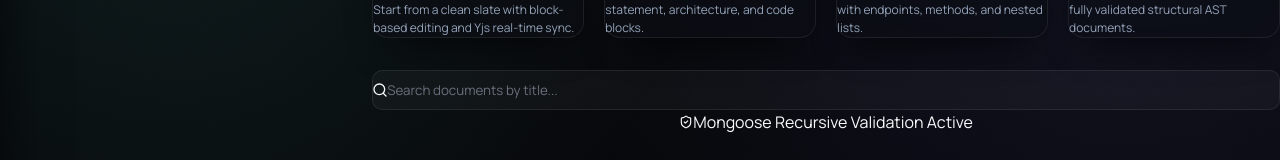
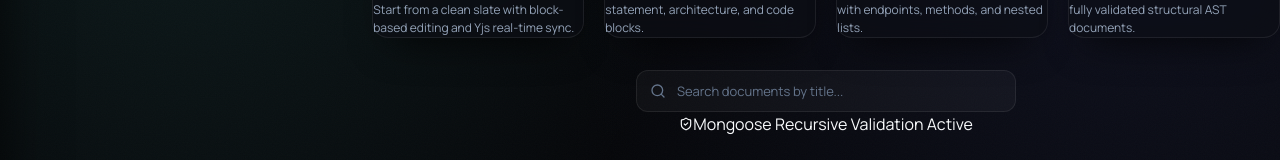
Before and after one commit to Kavin-Palanisamy/SyncDoc, a React (Vite) app in the folder client/: page / in a window 1280 px wide. Both pictures are taken after typing "Sample", "Sample123" into the empty fields and a click on the button "Sign in". Shown: the part 121-281 px from the top of the page. Built offline with nearby package versions, Linux system fonts and the light colour scheme; no server answers.

Commit message:
Improve Document Search Interface

```diff
--- a/client/src/pages/DashboardPage.css
+++ b/client/src/pages/DashboardPage.css
@@ -488,3 +488,75 @@
     padding: 18px 18px 14px;
   }
 }
+/* ---------- Search bar ---------- */
+
+.search-input-shell {
+  position: relative;
+  display: flex;
+  align-items: center;
+  width: 100%;
+}
+
+.search-input-icon {
+  position: absolute;
+  left: 14px;
+  top: 50%;
+  transform: translateY(-50%);
+  color: var(--text-muted);
+  pointer-events: none;
+  transition: color 0.2s ease;
+}
+
+.search-input {
+  width: 100%;
+  height: 42px;
+  padding: 0 14px 0 40px;
+  border-radius: 12px;
+  background: rgba(255, 255, 255, 0.035);
+  border: 1px solid var(--border-soft);
+  color: var(--text-primary);
+  font-family: inherit;
+  font-size: 13px;
+  outline: none;
+  transition: border-color 0.2s ease, background 0.2s ease, box-shadow 0.2s ease;
+}
+
+.search-input::placeholder {
+  color: var(--text-muted);
+}
+
+.search-input:hover {
+  border-color: var(--border-soft-hover);
+}
+
+.search-input:focus {
+  border-color: rgba(79, 199, 184, 0.6);
+  background: rgba(79, 199, 184, 0.06);
+  box-shadow: 0 0 0 3px rgba(79, 199, 184, 0.14);
+}
+
+.search-input:focus ~ .search-input-icon,
+.search-input-shell:focus-within .search-input-icon {
+  color: var(--verdigris-400);
+}
+
+/* Desktop: comfortable fixed width, doesn't dominate the row */
+@media (min-width: 640px) {
+  .search-input-shell {
+    width: 380px;
+  }
+}
+
+/* Tablet: slightly narrower */
+@media (min-width: 640px) and (max-width: 900px) {
+  .search-input-shell {
+    width: 300px;
+  }
+}
+
+/* Mobile: full width */
+@media (max-width: 639px) {
+  .search-input-shell {
+    width: 100%;
+  }
+}
--- a/client/src/pages/DashboardPage.tsx
+++ b/client/src/pages/DashboardPage.tsx
@@ -314,14 +314,14 @@ export const DashboardPage: React.FC<DashboardPageProps> = ({ onOpenDocument })
 
         {/* Search and Catalog Filter */}
         <div className="dash-search-row flex flex-col sm:flex-row items-center justify-between gap-4">
-          <div className="relative w-full sm:w-96">
-            <Search className="absolute left-3.5 top-1/2 -translate-y-1/2 text-slate-500" size={16} />
+          <div className="search-input-shell">
+            <Search className="search-input-icon" size={16} />
             <input
               type="text"
               placeholder="Search documents by title..."
               value={searchQuery}
               onChange={(e) => setSearchQuery(e.target.value)}
-              className="dashboard-input pl-10 text-xs"
+              className="search-input"
             />
           </div>
 
```
